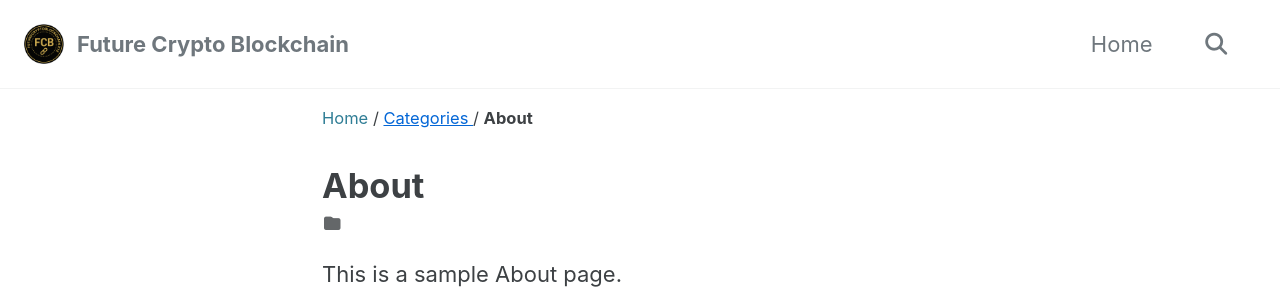
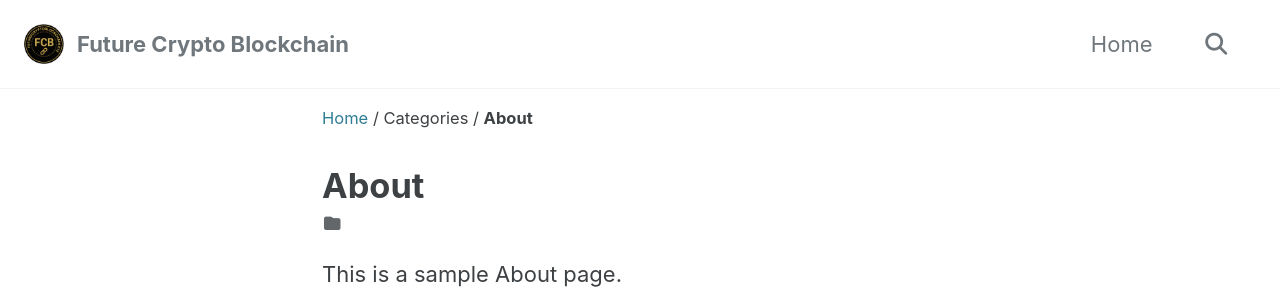
Before and after one commit to hron0891/futurecryptoblockchain, a Jekyll site: the page built from _pages/about.md, in a window 1280 px wide. Shown: the top 301 px of the page. Built offline with Jekyll 4.4.1, drawn with Linux system fonts in a browser that asks for light colours; cached includes are drawn as plain includes.

Commit message:
Update breadcrumbs.html

```diff
--- a/_includes/breadcrumbs.html
+++ b/_includes/breadcrumbs.html
@@ -9,7 +9,7 @@
     <span class="sep">{{ site.data.ui-text[site.locale].breadcrumb_separator | default: "/" }}</span>
 
     <li itemprop="itemListElement" itemscope itemtype="https://schema.org/ListItem">
-      <span itemprop="name" style="color: #0366d6; text-decoration: underline; cursor: default;">
+      <span itemprop="name" style="color: inherit; text-decoration: none; cursor: default;">
         Categories
       </span>
       <meta itemprop="position" content="2" />
```
